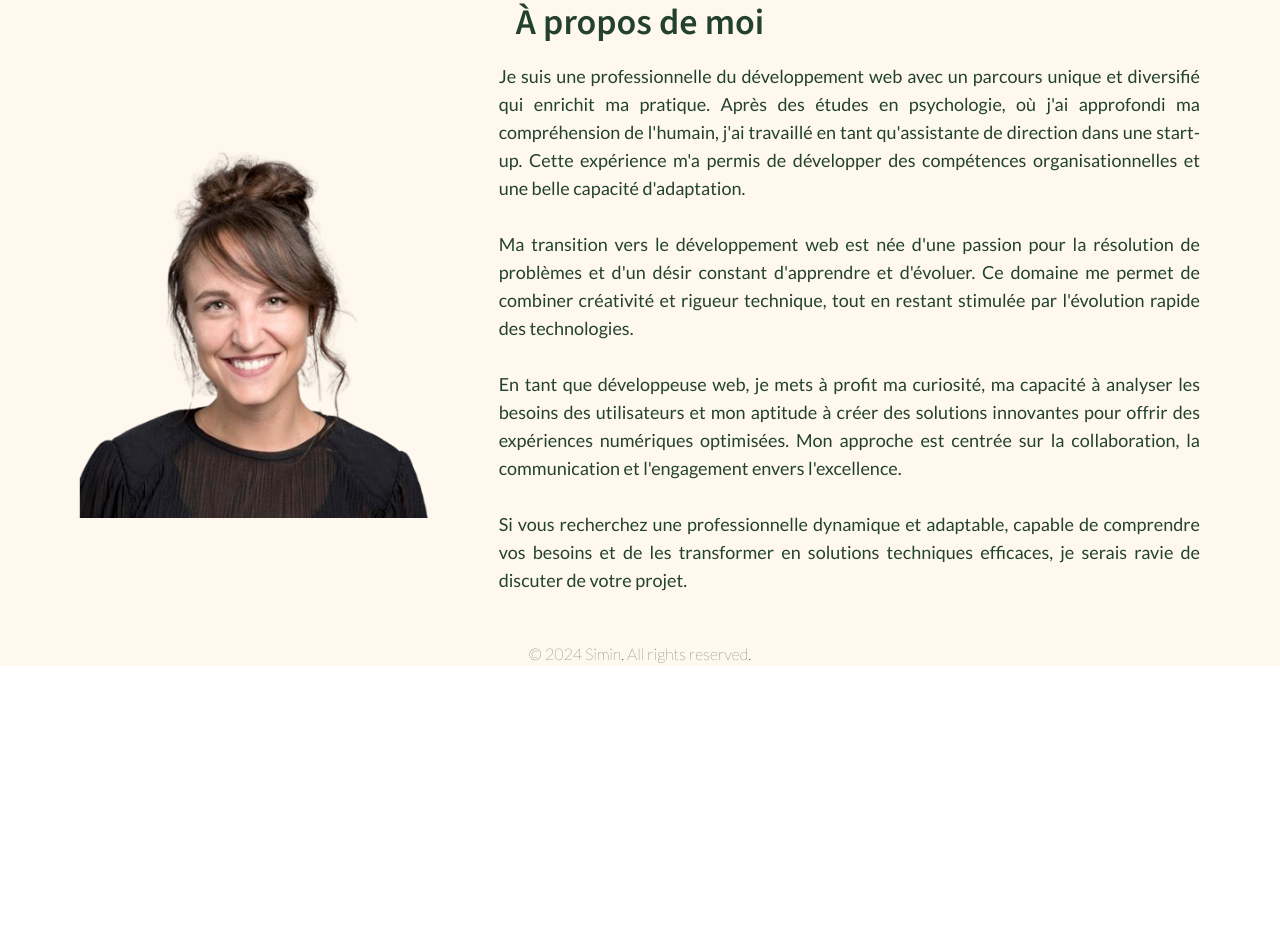
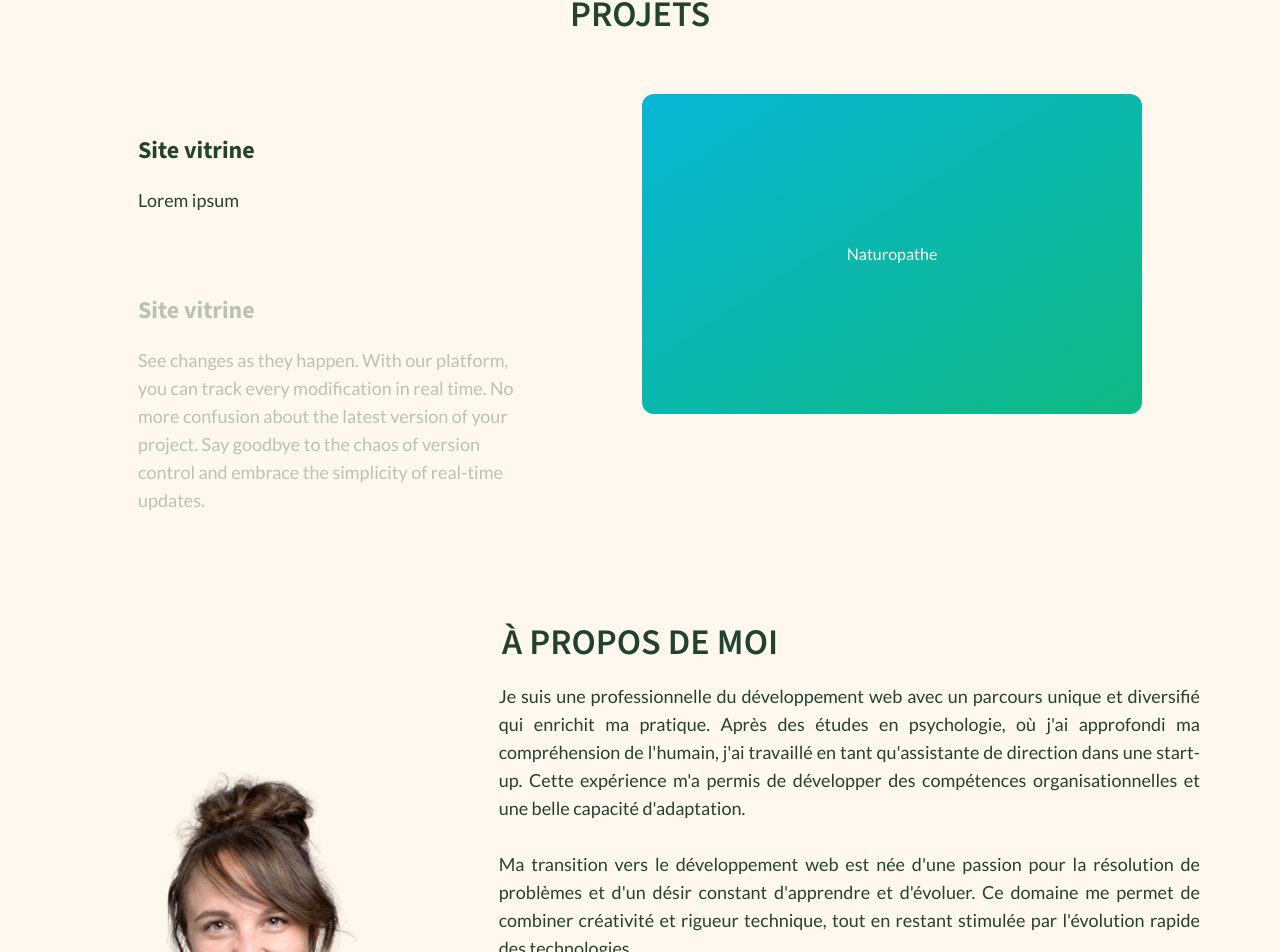
Before and after one commit to ErbilginSimin/Portfolio, a React (Vite) app: page / in a window 1280 px wide. Shown: the part 1434-2386 px from the top of the page. Before the commit the page ends 2100 px from the top, so only its background shows below. Built offline with nearby package versions, Linux system fonts and the light colour scheme.

Commit message:
✨feature: chore: Update npm dependencies, Prettier configuration, component names, and styles

```diff
--- a/package.json
+++ b/package.json
@@ -22,6 +22,7 @@
     "tailwind-merge": "^2.3.0"
   },
   "devDependencies": {
+    "@types/node": "^22.1.0",
     "@types/react": "^18.3.3",
     "@types/react-dom": "^18.3.0",
     "@typescript-eslint/eslint-plugin": "^7.14.1",
--- a/src/components/About/About.tsx
+++ b/src/components/About/About.tsx
@@ -10,7 +10,7 @@ function About() {
       style={{ backgroundColor: background }}
     >
       {/* Title */}
-      <h2 className="text-3xl md:text-4xl font-semibold text-primary pb-5 text-center">
+      <h2 className="text-3xl uppercase md:text-4xl font-semibold text-primary pb-5 text-center">
         À propos de moi
       </h2>
 
--- a/src/components/Header/Header.tsx
+++ b/src/components/Header/Header.tsx
@@ -13,9 +13,9 @@ function Header() {
 
   return (
     <header
-      className={`Header relative top-0 left-0 w-full h-auto md:h-56 z-100 text-primary box-content ${season.toLowerCase()}`}
+      className={`Header relative z-20 top-0 left-0 w-full h-auto md:h-56 z-100 text-primary box-content ${season.toLowerCase()}`}
     >
-      <div className="relative z-20 flex items-center justify-between w-full px-4 md:px-12 py-4 md:py-0 ">
+      <div className="z-20 flex items-center justify-between w-full px-4 md:px-12 py-4 md:py-0 ">
         <div className=" flex items-center">
           <img
             src="/SiminLogo.png"
@@ -28,11 +28,11 @@ function Header() {
         </div>
         <div className="hidden md:flex items-center space-x-4">
           <nav className="flex space-x-4 uppercase text-grey text-sm font-semibold">
-            <a href="#LandingPage" className="hover:underline">
-              Introduction
-            </a>
             <a href="#Skills" className="hover:underline">
               Compétences
+            </a>
+            <a href="#Work" className="hover:underline">
+              Projets
             </a>
             <a href="#About" className="hover:underline">
               À propos
--- a/src/components/LandingPage.jsx
+++ b/src/components/LandingPage.jsx
@@ -20,7 +20,7 @@ function LandingPage() {
     return (
       <span className="inline-block">
         <FlipWords
-          className="text-primary text-xxl"
+          className="text-primary text-4xl"
           words={words}
           loop
           delay={3000}
--- /dev/null
+++ b/src/components/Motions/StickyScrollReveal.scss
@@ -0,0 +1,4 @@
+.scrollbar-rounded {
+  scrollbar-color: #f5f5f5 transparent;
+  scrollbar-width: thin;
+}
--- /dev/null
+++ b/src/components/Motions/StickyScrollReveal.tsx
@@ -0,0 +1,109 @@
+'use client';
+import { cn } from '@/utils/cn';
+import { motion, useMotionValueEvent, useScroll } from 'framer-motion';
+import React, { useEffect, useRef, useState } from 'react';
+import { useSeasonColors } from '../../contexts/SeasonColorsContext';
+import './StickyScrollReveal.scss';
+
+export const StickyScroll = ({
+  content,
+  contentClassName,
+}: {
+  content: {
+    title: string;
+    description: string;
+    content?: React.ReactNode | any;
+  }[];
+  contentClassName?: string;
+}) => {
+  const [activeCard, setActiveCard] = React.useState(0);
+  const ref = useRef<any>(null);
+  const { scrollYProgress } = useScroll({
+    // uncomment line 22 and comment line 23 if you DONT want the overflow container and want to have it change on the entire page scroll
+    // target: ref
+    container: ref,
+    offset: ['start start', 'end start'],
+  });
+  const cardLength = content.length;
+
+  useMotionValueEvent(scrollYProgress, 'change', (latest) => {
+    const cardsBreakpoints = content.map((_, index) => index / cardLength);
+    const closestBreakpointIndex = cardsBreakpoints.reduce(
+      (acc, breakpoint, index) => {
+        const distance = Math.abs(latest - breakpoint);
+        if (distance < Math.abs(latest - cardsBreakpoints[acc])) {
+          return index;
+        }
+        return acc;
+      },
+      0
+    );
+    setActiveCard(closestBreakpointIndex);
+  });
+
+  const { text } = useSeasonColors();
+
+  const linearGradients = [
+    'linear-gradient(to bottom right, var(--cyan-500), var(--emerald-500))',
+    'linear-gradient(to bottom right, var(--pink-500), var(--indigo-500))',
+    'linear-gradient(to bottom right, var(--orange-500), var(--yellow-500))',
+  ];
+
+  const [backgroundGradient, setBackgroundGradient] = useState(
+    linearGradients[0]
+  );
+
+  useEffect(() => {
+    setBackgroundGradient(linearGradients[activeCard % linearGradients.length]);
+  }, [activeCard]);
+
+  return (
+    <motion.div
+      className="h-[30rem] overflow-y-auto rounded-xl flex justify-center relative space-x-10 scrollbar-rounded gap-20"
+      ref={ref}
+    >
+      <div className="relative flex items-start ">
+        <div className="max-w-2xl">
+          {content.map((item, index) => (
+            <div key={item.title + index} className="my-20">
+              <motion.h2
+                initial={{
+                  opacity: 0,
+                }}
+                animate={{
+                  opacity: activeCard === index ? 1 : 0.3,
+                }}
+                className="text-2xl font-bold"
+                style={{ color: text }}
+              >
+                {item.title}
+              </motion.h2>
+              <motion.p
+                initial={{
+                  opacity: 0,
+                }}
+                animate={{
+                  opacity: activeCard === index ? 1 : 0.3,
+                }}
+                className="text-lg max-w-sm mt-5"
+                style={{ color: text }}
+              >
+                {item.description}
+              </motion.p>
+            </div>
+          ))}
+          <div className="h-40" />
+        </div>
+      </div>
+      <div
+        style={{ background: backgroundGradient }}
+        className={cn(
+          'hidden lg:block size-5/12 h-80 bg-white sticky top-10 overflow-hidden rounded-xl',
+          contentClassName
+        )}
+      >
+        {content[activeCard].content ?? null}
+      </div>
+    </motion.div>
+  );
+};
--- a/src/components/Skills/Skills.tsx
+++ b/src/components/Skills/Skills.tsx
@@ -132,7 +132,7 @@ function Skills() {
       style={{ backgroundColor: background }}
     >
       <div className="container size-10/12 mx-auto px-4 ">
-        <h2 className="text-4xl font-semibold mb-5 text-center pb-5">
+        <h2 className="text-4xl uppercase font-semibold mb-5 text-center pb-5">
           Compétences
         </h2>
         <div className="grid grid-cols-1 md:grid-cols-2 lg:grid-cols-3 gap-10">
--- /dev/null
+++ b/src/components/Work/Work.tsx
@@ -0,0 +1,63 @@
+import { useSeasonColors } from '../../contexts/SeasonColorsContext';
+import { StickyScroll } from '../Motions/StickyScrollReveal';
+
+function Work() {
+  const { background, text } = useSeasonColors();
+
+  const content = [
+    {
+      title: 'Site vitrine',
+      description: 'Lorem ipsum',
+      content: (
+        <div className="h-full w-full  bg-[linear-gradient(to_bottom_right,var(--cyan-500),var(--emerald-500))] flex items-center justify-center text-white">
+          Naturopathe
+        </div>
+      ),
+    },
+    {
+      title: 'Site vitrine',
+      description:
+        'See changes as they happen. With our platform, you can track every modification in real time. No more confusion about the latest version of your project. Say goodbye to the chaos of version control and embrace the simplicity of real-time updates.',
+      content: (
+        <div className="h-full w-full flex items-center justify-center text-white">
+          <img
+            src="/Flower.png"
+            width={300}
+            height={300}
+            className="h-full w-full object-cover"
+            alt=""
+          />
+        </div>
+      ),
+    },
+    {
+      title: 'Version control',
+      description:
+        "Experience real-time updates and never stress about version control again. Our platform ensures that you're always working on the most recent version of your project, eliminating the need for constant manual updates. Stay in the loop, keep your team aligned, and maintain the flow of your work without any interruptions.",
+      content: (
+        <div className="h-full w-full bg-[linear-gradient(to_bottom_right,var(--orange-500),var(--yellow-500))] flex items-center justify-center text-white">
+          Version control
+        </div>
+      ),
+    },
+    {
+      title: 'Running out of content',
+      description:
+        "Experience real-time updates and never stress about version control again. Our platform ensures that you're always working on the most recent version of your project, eliminating the need for constant manual updates. Stay in the loop, keep your team aligned, and maintain the flow of your work without any interruptions.",
+      content: (
+        <div className="h-full w-full bg-[linear-gradient(to_bottom_right,var(--cyan-500),var(--emerald-500))] flex items-center justify-center text-white">
+          Running out of content
+        </div>
+      ),
+    },
+  ];
+  return (
+    <div className="p-10" style={{ backgroundColor: background, color: text }}>
+      <h2 className="text-4xl uppercase font-semibold text-center pb-5">
+        Projets
+      </h2>
+      <StickyScroll content={content} />
+    </div>
+  );
+}
+export default Work;
```
Also changed, not shown: 1 other file (tests, documents, lock files or other folders).
